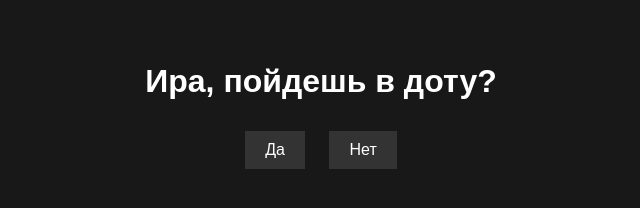
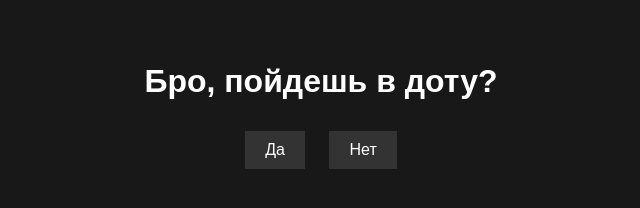
Before and after one commit to dota2ebanaya/ira, a plain HTML site: page index.html in a window 1280 px wide. Shown: the part 462-670 px from the top of the page, without its empty margins (319-959 px from the left). Drawn offline with Linux system fonts and the light colour scheme.

Commit message:
Update index.html

```diff
--- a/index.html
+++ b/index.html
@@ -40,7 +40,7 @@
 <body>
     <div class="container">
         <img src="dota.png" alt="Dota 2 Logo">
-        <h1 id="question">Ира, пойдешь в доту?</h1>
+        <h1 id="question">Бро, пойдешь в доту?</h1>
         <div>
             <button id="yesButton">Да</button>
             <button id="noButton">Нет</button>
```
